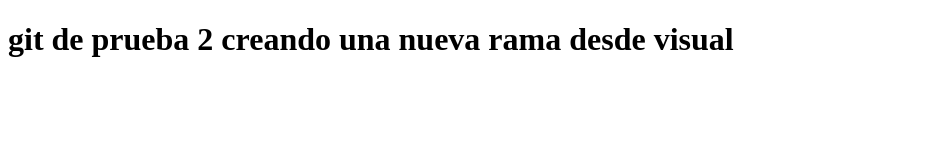
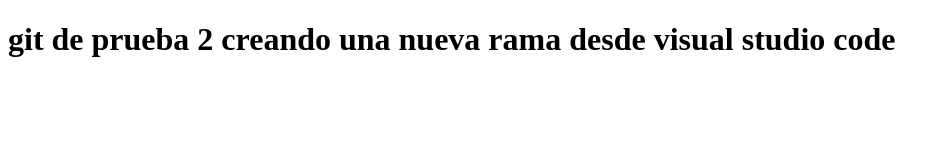
Before and after one commit to mati-gif/Prueba, a plain HTML site: page index.html in a window 1280 px wide. Shown: the whole page, without its empty margins (0-949 px from the left). Drawn offline with Linux system fonts and the light colour scheme.

Commit message:
mandando todo esto a la nueva rama llamada rama

```diff
--- a/index.html
+++ b/index.html
@@ -6,6 +6,6 @@
     <title>Document</title>
 </head>
 <body>
-    <h1>git de prueba 2 creando una nueva rama desde visual</h1>
+    <h1>git de prueba 2 creando una nueva rama desde visual studio code</h1>
 </body>
 </html>
```
